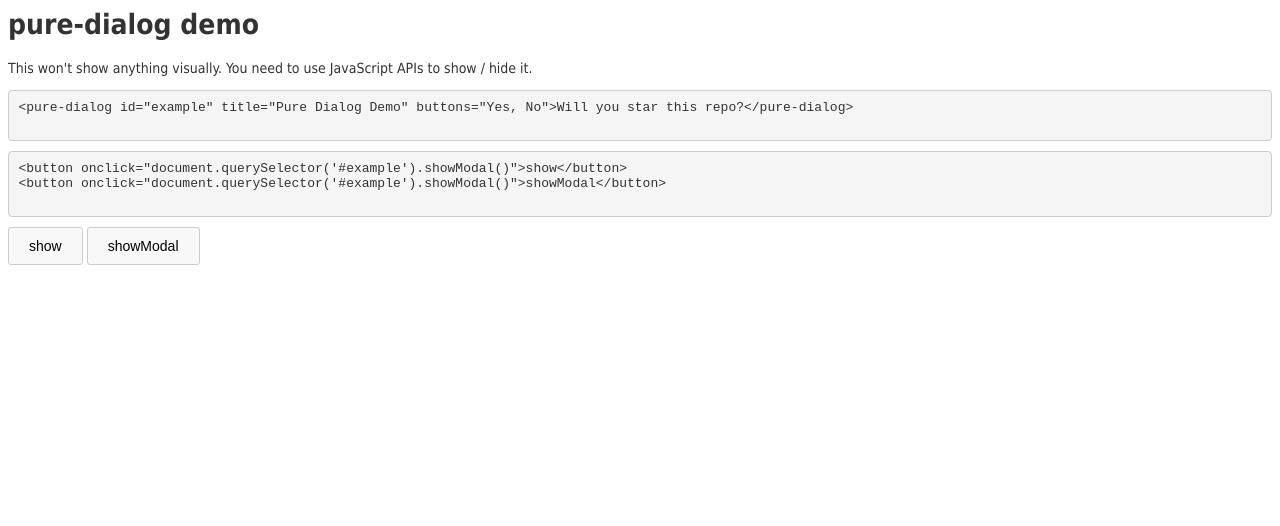
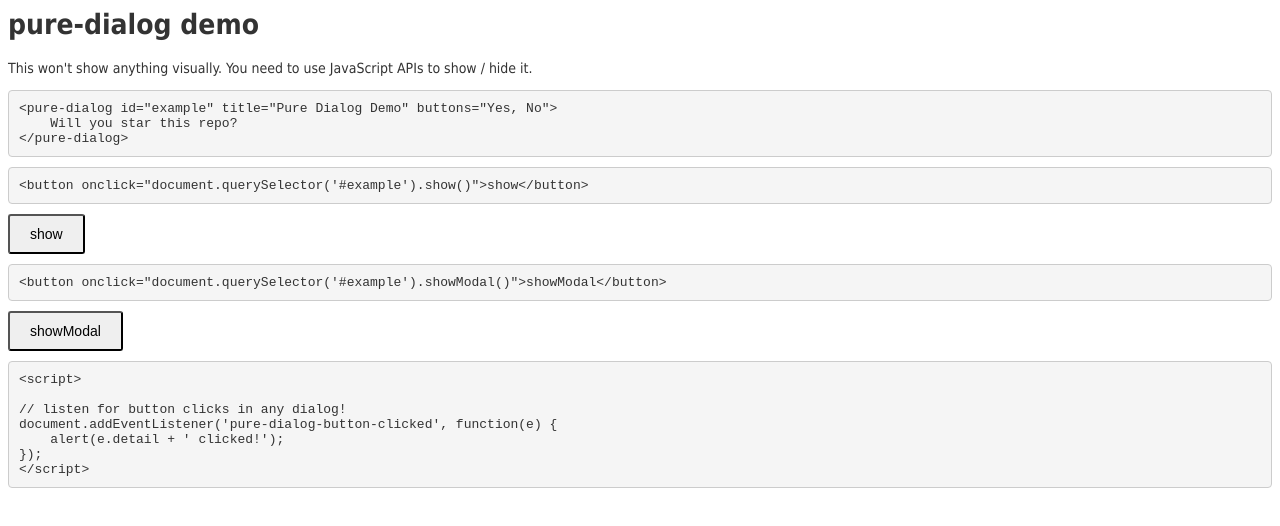
Before and after one commit to john-doherty/pure-dialog, a website: page index.html in a window 1280 px wide. Drawn offline with Linux system fonts and the light colour scheme.

Commit message:
updated example

```diff
--- a/index.html
+++ b/index.html
@@ -26,8 +26,8 @@
 
             pre {
                 display: block;
-                padding: 9.5px;
-                margin: 0 0 10px;
+                padding: 10px;
+                margin: 10px 0;
                 font-size: 13px;
                 line-height: normal;
                 color: #333;
@@ -42,9 +42,9 @@
                 padding: 10px 20px;
                 font-size: 14px;
                 border-radius: 3px;
-                -webkit-appearance: none;
-                border: 1px solid #ccc;
-                background: #f8f8f8;
+                /*-webkit-appearance: none;*/
+                /*border: 1px solid #ccc;
+                background: #f8f8f8;*/
             }
         </style>
         <script>
@@ -54,11 +54,11 @@
                 dialog.title = "Created via JS";
                 dialog.buttons = 'Okay';
 
-                dialog.addEventListener('button-clicked', function(e) {
-                    alert(e.details + ' clicked!');
+                dialog.addEventListener('pure-dialog-button-clicked', function(e) {
+                    alert(e.detail + ' clicked!');
                 });
 
-                document.body.appendChild(dialog);
+                dialog.appendToDOM();
 
                 dialog.show();
             }
@@ -70,15 +70,35 @@
         <p>
             This won't show anything visually. You need to use JavaScript APIs to show / hide it.
         </p>
-        <pre>
-&lt;pure-dialog id="example" title="Pure Dialog Demo" buttons="Yes, No"&gt;Will you star this repo?&lt;/pure-dialog&gt;
-        </pre>
-        <pre>
-&lt;button onclick="document.querySelector('#example').showModal()"&gt;show&lt;/button&gt;
+<pre>
+&lt;pure-dialog id="example" title="Pure Dialog Demo" buttons="Yes, No"&gt;
+    Will you star this repo?
+&lt;/pure-dialog&gt;
+</pre>
+<pre>
+&lt;button onclick="document.querySelector('#example').show()"&gt;show&lt;/button&gt;
+</pre>
+<button onclick="document.querySelector('#example').show()">show</button>
+<pre>
 &lt;button onclick="document.querySelector('#example').showModal()"&gt;showModal&lt;/button&gt;
-        </pre>
-        <pure-dialog id="example" title="Pure Dialog Demo" buttons="Yes, No">Will you star this repo?</pure-dialog>
-        <button onclick="document.querySelector('#example').show()">show</button>
-        <button onclick="document.querySelector('#example').showModal()">showModal</button>
+</pre>
+<button onclick="document.querySelector('#example').showModal()">showModal</button>
+<pre>
+&lt;script&gt;
+
+// listen for button clicks in any dialog!
+document.addEventListener('pure-dialog-button-clicked', function(e) {
+    alert(e.detail + ' clicked!');
+});
+&lt;/script&gt;
+</pre>
+    <script>
+        document.addEventListener('pure-dialog-button-clicked', function(e) {
+            alert(e.detail + ' clicked!');
+        });
+    </script>
+    <pure-dialog id="example" title="Pure Dialog Demo" buttons="Yes, No">Will you star this repo?</pure-dialog>
+
+
     </body>
 </html>
```
